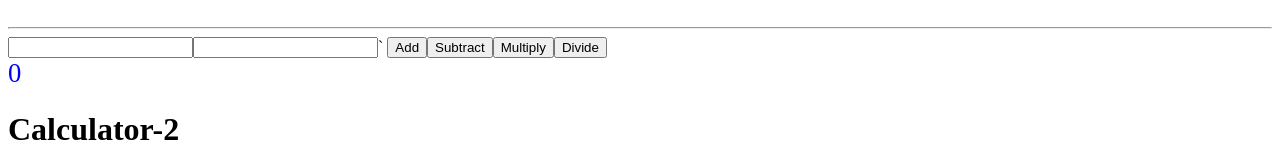
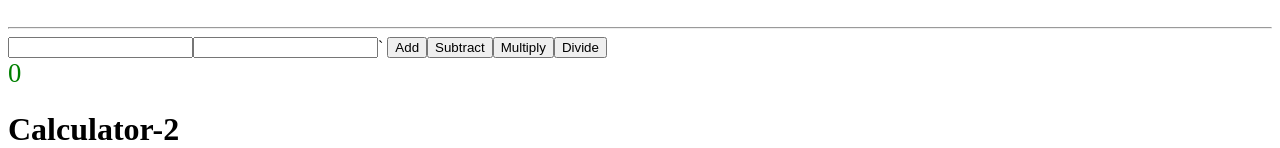
Before and after one commit to tkmagesh/Cisco-Angular-Aug-2018, an Angular app in the folder first-app/: page / in a window 1280 px wide. Shown: the part 253-401 px from the top of the page. Built offline with nearby package versions, Linux system fonts and the light colour scheme.

Commit message:
conditional display of the result in component one

```diff
--- a/first-app/src/app/calculator/calculatorOne.component.css
+++ b/first-app/src/app/calculator/calculatorOne.component.css
@@ -1,4 +1,11 @@
 .result{
-	color : blue;
 	font-size: 20pt;
 }
+
+.positive{
+	color : green;
+}
+
+.negative{
+	color : red;
+}
--- a/first-app/src/app/calculator/calculatorOne.component.html
+++ b/first-app/src/app/calculator/calculatorOne.component.html
@@ -6,4 +6,4 @@
  <input type="button" value="Subtract" (click)="model.subtract()">
  <input type="button" value="Multiply" (click)="model.multiply()">
  <input type="button" value="Divide" (click)="model.divide()">
- <div class="result">{{model.result}}</div>
+ <div class="result" [ngClass]="{positive : model.result >=0, negative : model.result < 0}">{{model.result}}</div>
```
